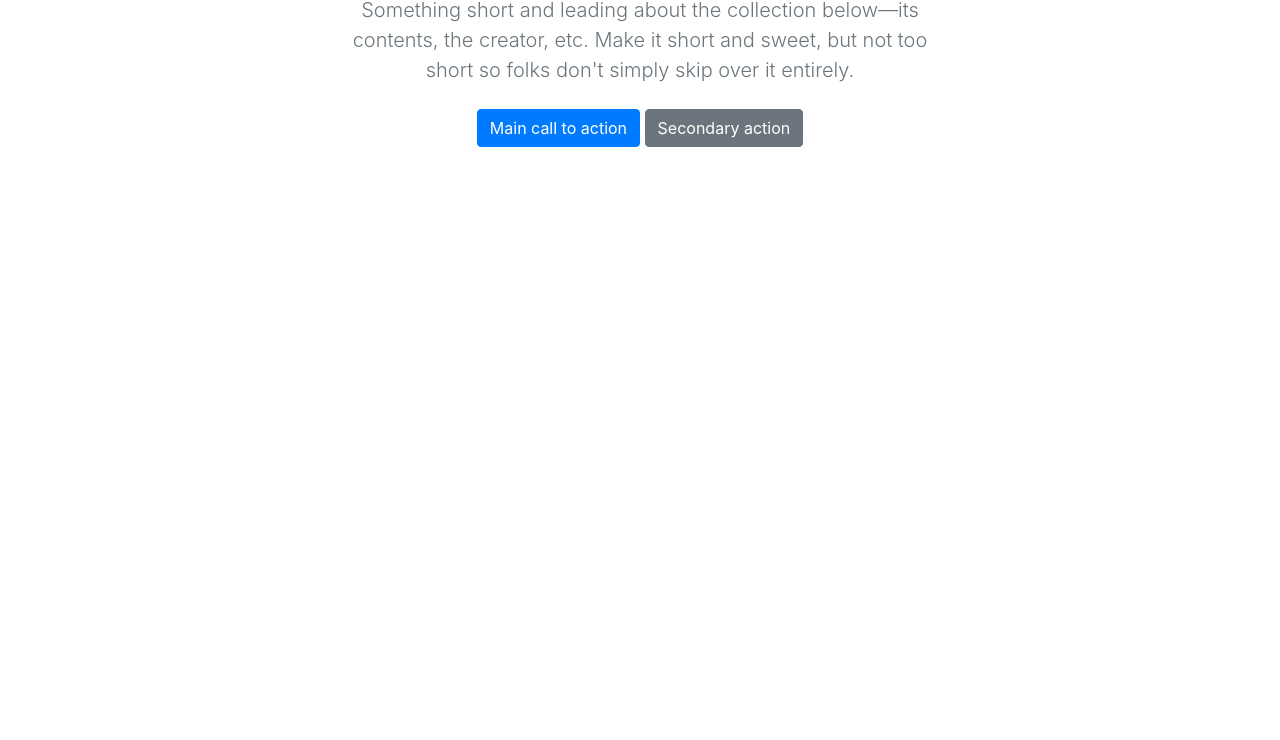
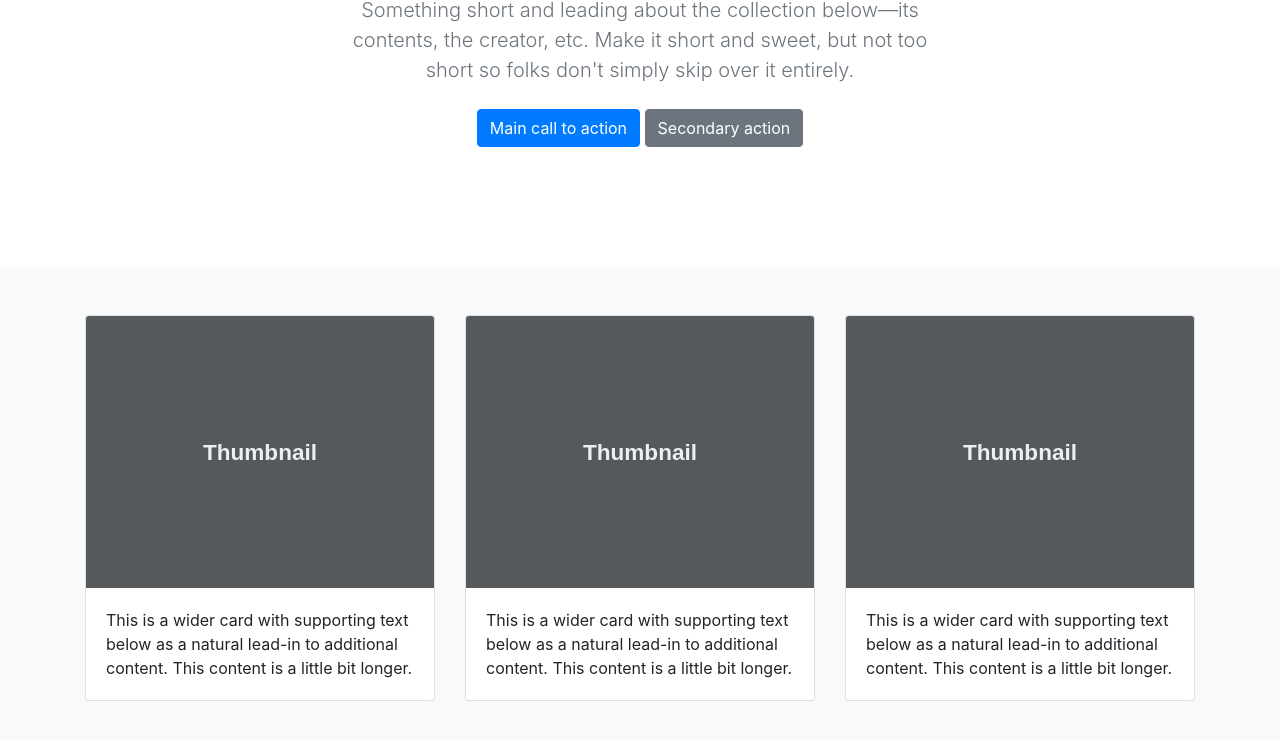
Before and after one commit to Er0x05/Responsive-Web, a plain HTML site: page Album/index.html in a window 1280 px wide. Shown: the part 188-928 px from the top of the page. Before the commit the page ends 800 px from the top, so only its background shows below. Drawn offline with nearby package versions, Linux system fonts and the light colour scheme.

Commit message:
add album

```diff
--- a/Album/index.html
+++ b/Album/index.html
@@ -48,6 +48,36 @@
                 </p>
             </div>
         </section>
+        <section class="py-5 bg-light">
+            <div class="container">
+                <div class="row">
+                    <div class="col-md-4">
+                        <div class="card">
+                            <img class="card-img-top" src="images/thumbnail.svg">
+                            <div class="card-body">
+                                <p class="card-text">This is a wider card with supporting text below as a natural lead-in to additional content. This content is a little bit longer.</p>
+                            </div>
+                        </div>
+                    </div>
+                    <div class="col-md-4">
+                        <div class="card">
+                            <img class="card-img-top" src="images/thumbnail.svg">
+                            <div class="card-body">
+                                <p class="card-text">This is a wider card with supporting text below as a natural lead-in to additional content. This content is a little bit longer.</p>
+                            </div>
+                        </div>
+                    </div>
+                    <div class="col-md-4">
+                        <div class="card">
+                            <img class="card-img-top" src="images/thumbnail.svg">
+                            <div class="card-body">
+                                <p class="card-text">This is a wider card with supporting text below as a natural lead-in to additional content. This content is a little bit longer.</p>
+                            </div>
+                        </div>
+                    </div>
+                </div>
+            </div>
+        </section>
     </main>
     <footer>
 
```
Also changed, not shown: Album/images/Thumbnail.svg (added).
